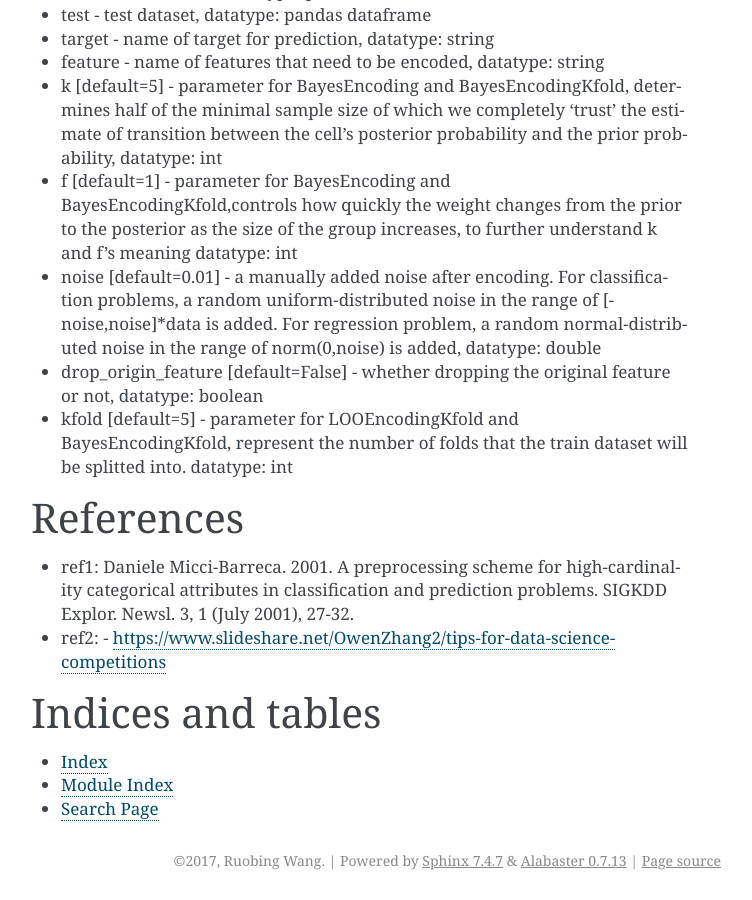
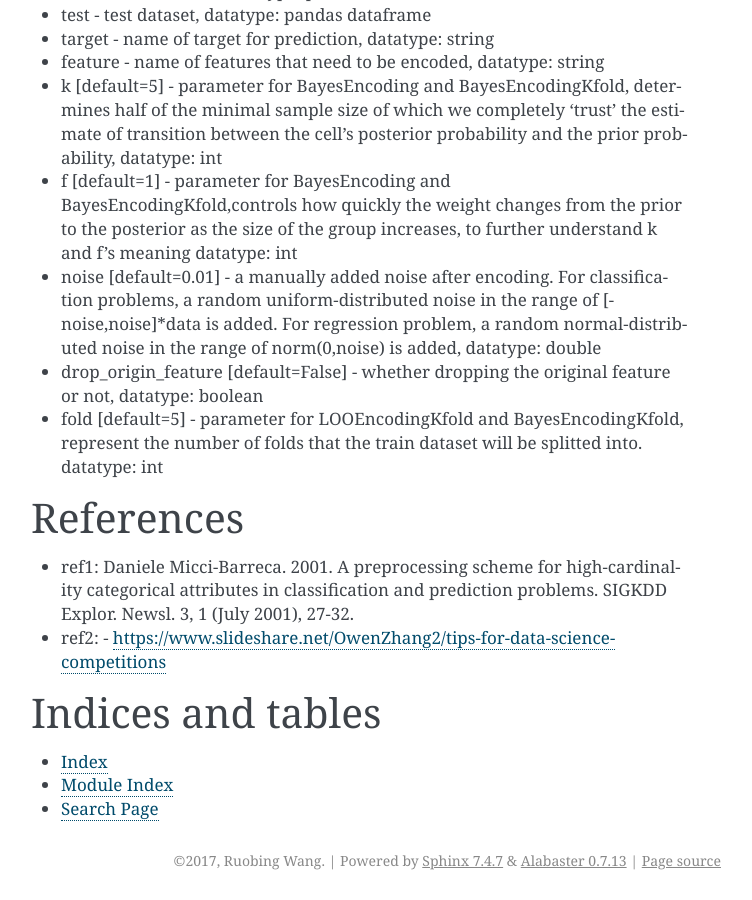
Before and after one commit to Robin888/hccEncoding-project, a Sphinx documentation site: the page built from source/index.rst, in a window 1280 px wide and 900 px high, scrolled down 760 px. Shown: the whole window, without its empty margins (389-1141 px from the left). Built offline with Sphinx 7.4.7, drawn with Linux system fonts in a browser that asks for light colours.

Commit message:
Update index.rst

```diff
--- a/source/index.rst
+++ b/source/index.rst
@@ -53,7 +53,7 @@ General Parameters
   - a manually added noise after encoding. For classification problems, a random uniform-distributed noise in the range of [-noise,noise]*data is added. For regression problem, a random normal-distributed noise in the range of norm(0,noise) is added, datatype: double
 * drop_origin_feature [default=False]
   - whether dropping the original feature or not, datatype: boolean
-* kfold [default=5]
+* fold [default=5]
   - parameter for LOOEncodingKfold and BayesEncodingKfold, represent the number of folds that the train dataset will be splitted into. datatype: int
 
 
```
